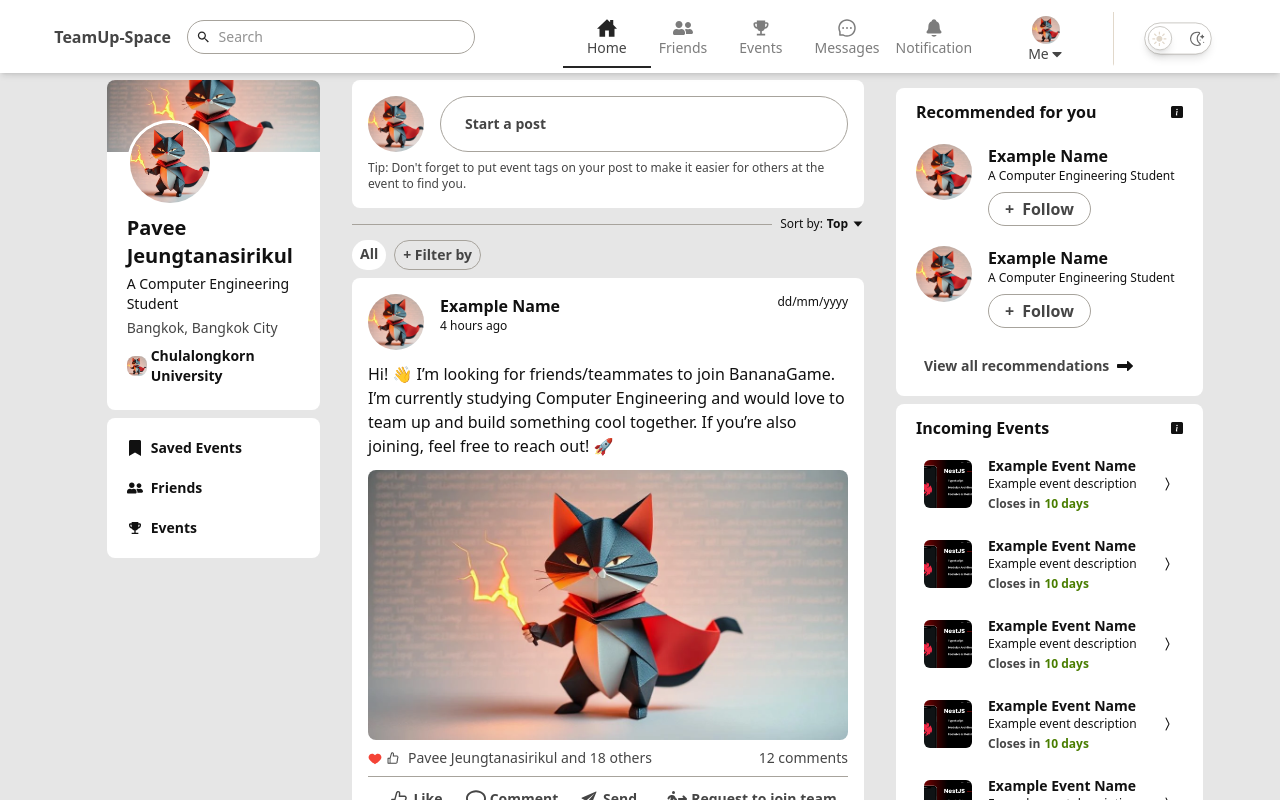
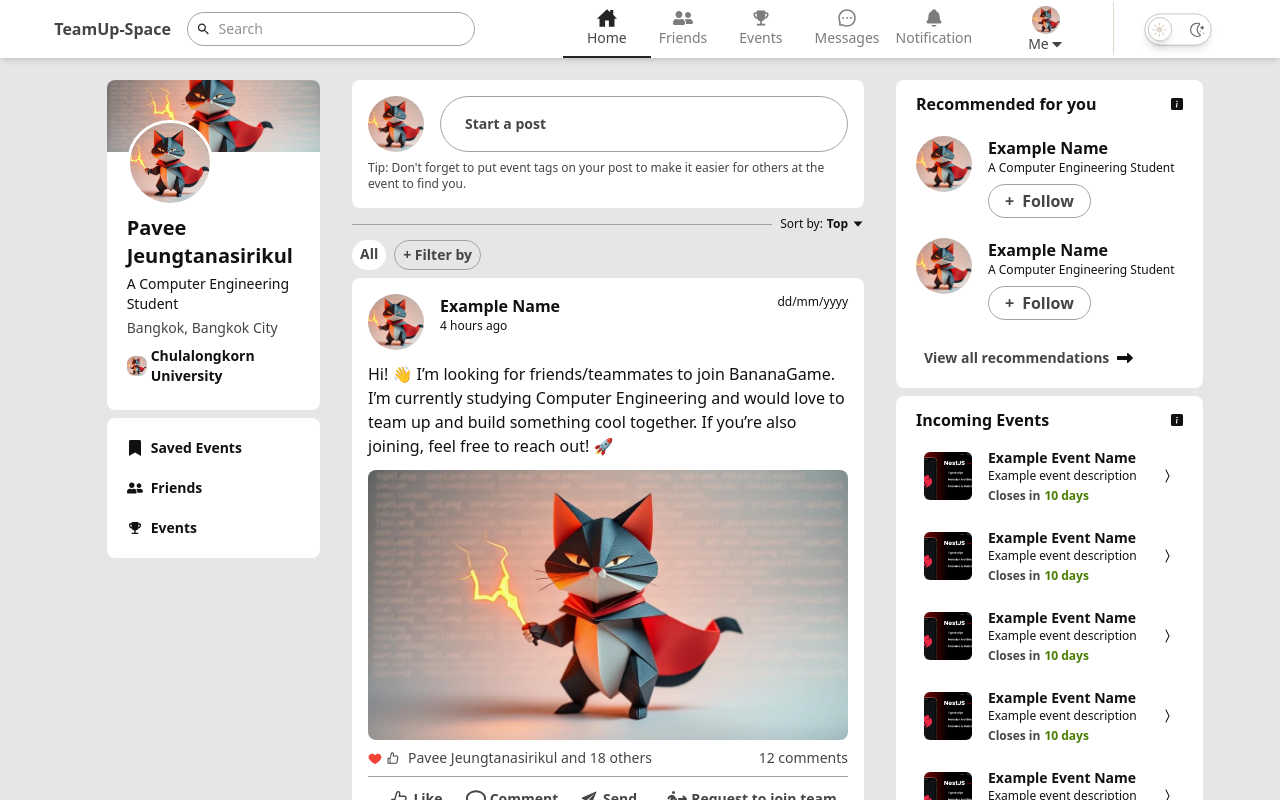
Before and after one commit to MingPV/TeamUpSpace-frontend, a Next.js app: page / in a window 1280 px wide. Shown: the top 800 px of the page. Built offline with nearby package versions, Linux system fonts and the light colour scheme; what tailwindcss-animated would draw is missing.

Commit message:
fix navbar

```diff
--- a/src/components/HomeRight.tsx
+++ b/src/components/HomeRight.tsx
@@ -6,7 +6,7 @@ import IncomingEventCard from "./IncomingEventCard";
 
 export default function HomeRight() {
   return (
-    <div className="w-full flex flex-col gap-2 md:mb-4 md:mt-2 lg:mb-0">
+    <div className="w-full flex flex-col gap-2 md:mb-4 md:mt-2 lg:mb-0 lg:mt-0">
       <div className="hidden lg:flex w-4/5 flex-col rounded-lg bg-white">
         <div className="flex flex-col mx-5 my-3 gap-5">
           <div className="flex justify-between items-center">
--- a/src/components/MobileNavbar.tsx
+++ b/src/components/MobileNavbar.tsx
@@ -14,11 +14,11 @@ export default function MobileNav() {
   const toggleSidebar = () => setIsOpen((prev) => !prev);
 
   return (
-    <div>
+    <div className="">
       {/* Toggle button */}
       <div
         onClick={toggleSidebar}
-        className="p-2 cursor-pointer hover:bg-black/10 dark:hover:bg-white/10 rounded-md mb-1 ml-4 flex items-center justify-center text-2xl"
+        className="p-2  hover:bg-black/10 dark:hover:bg-white/10 rounded-md ml-4 flex items-center justify-center text-2xl"
       >
         <span
           className={`transition-transform duration-300 ${
@@ -35,7 +35,7 @@ export default function MobileNav() {
           isOpen ? "translate-x-0" : "translate-x-full"
         }`}
       >
-        <div className="p-6 flex flex-col gap-4" onClick={toggleSidebar}>
+        <div className="p-6 flex flex-col gap-4 " onClick={toggleSidebar}>
           <div className="flex w-full items-end justify-end">
             {isOpen ? <RxCross1 /> : <GiHamburgerMenu />}
           </div>
--- a/src/components/Navbar.tsx
+++ b/src/components/Navbar.tsx
@@ -18,10 +18,10 @@ export default function Navbar() {
     <nav
       className={`
         fixed top-0 left-0 w-full z-40 bg-white dark:bg-base-500 shadow-md
-        dark:text-base-100 text-base-500 flex justify-between sm:justify-center items-center pt-1 gap-20
+        dark:text-base-100 text-base-500 flex justify-between sm:justify-center items-center gap-20
       `}
     >
-      <div className="flex gap-2 items-center mb-1 px-2 ">
+      <div className="flex gap-2 items-center px-2 ">
         <div className="p-2 font-bold text-base-400 rounded-md cursor-pointer">
           TeamUp-Space
         </div>
@@ -34,7 +34,7 @@ export default function Navbar() {
           />
         </div>
       </div>
-      <div className="flex flex-row justify-center items-center ">
+      <div className="flex flex-row justify-center items-center">
         <div className="hidden lg:flex flex-col py-2 border-b-2 cursor-pointer items-center px-6">
           <IoHomeSharp className="text-xl text-base-500" />
           <div className="text-sm  text-base-400">Home</div>
@@ -72,7 +72,7 @@ export default function Navbar() {
           </div>
         </div>
 
-        <div className="flex flex-col py-2  cursor-pointer items-center px-2 text-base-400/70 hover:text-base-500 scale-60">
+        <div className="flex flex-col items-center px-2 text-base-400/70 hover:text-base-500 scale-60">
           <Switch />
         </div>
 
--- a/src/components/Switch.tsx
+++ b/src/components/Switch.tsx
@@ -32,7 +32,7 @@ const Switch = () => {
     }
   };
   return (
-    <label className="inline-flex items-center relative">
+    <label className="inline-flex items-center relative cursor-pointer">
       <input
         type="checkbox"
         className="peer hidden"
```
